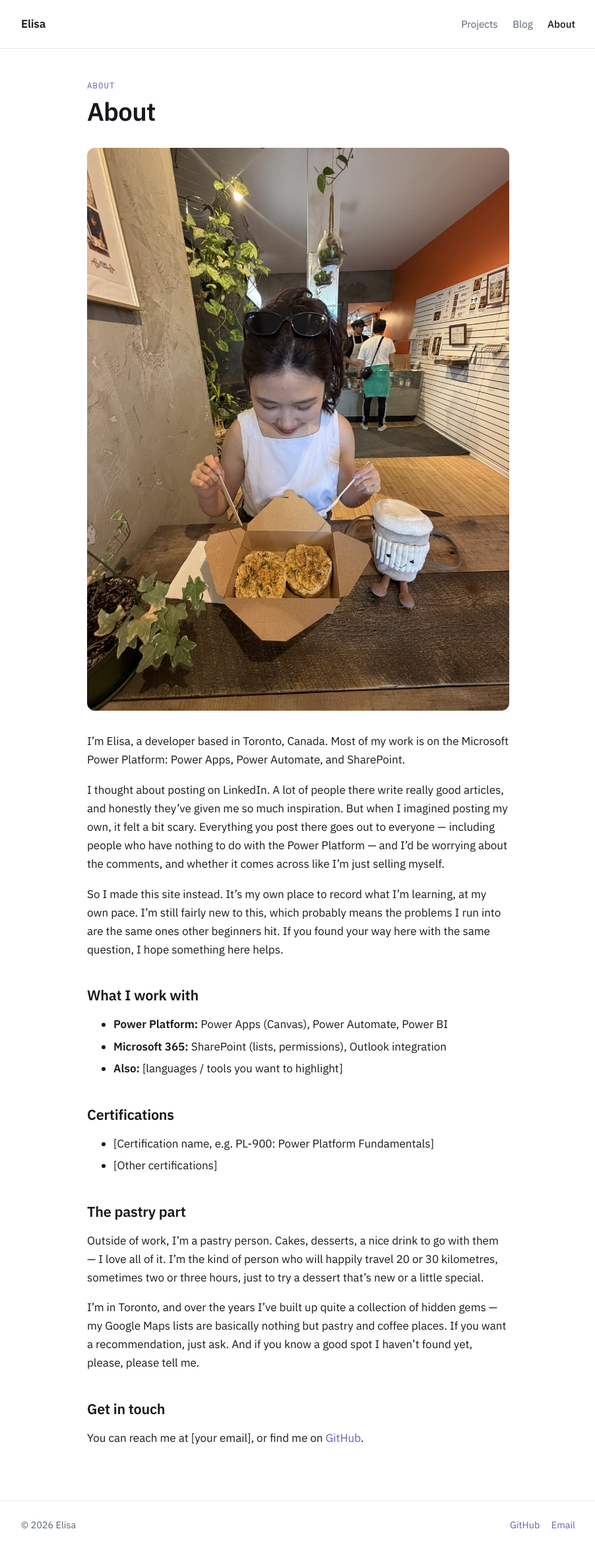
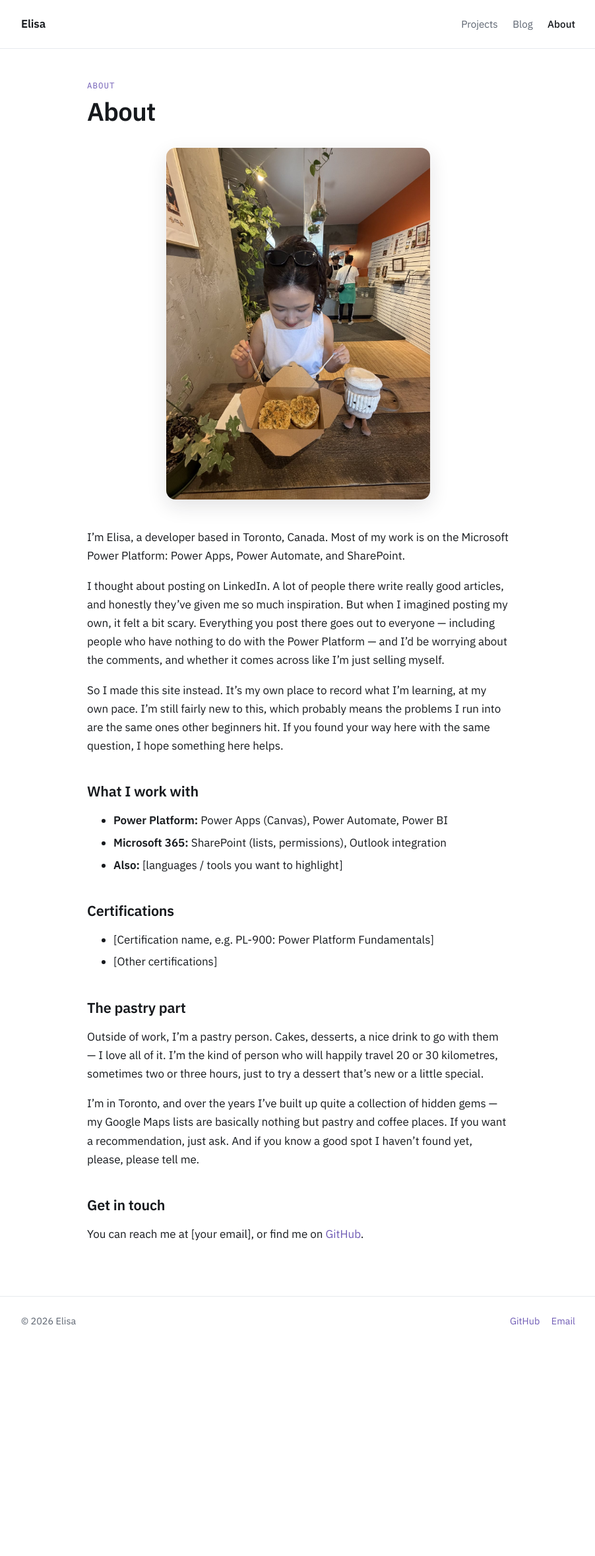
Before and after one commit to Elisassa/Elisassa.github.io, a Jekyll site: the page built from about.md, in a window 1280 px wide. Shown: the whole page at 66% size, without its empty margins (188-1090 px from the left). Built offline with Jekyll 4.4.1, drawn with Linux system fonts in a browser that asks for light colours; after the commit the page ends 2049 px from its top, so only the background shows below that.

Commit message:
change photo size

```diff
--- a/assets/css/main.css
+++ b/assets/css/main.css
@@ -239,9 +239,13 @@ main { padding-top: 2.8rem; }
 .cv-download:hover { background: var(--accent-soft); text-decoration: none; }
 
 /* About page photo */
-.about-photo { margin: 0 0 2rem; }
+.about-photo { margin: 0 0 2.2rem; text-align: center; }
 .about-photo img {
-  width: 100%; height: auto; border-radius: 12px; display: block;
+  width: min(400px, 100%);
+  height: auto;
+  border-radius: 14px;
+  box-shadow: 0 10px 30px rgba(22, 25, 29, .12);
+  display: inline-block;
 }
 
 /* Make the whole project card clickable */
```
